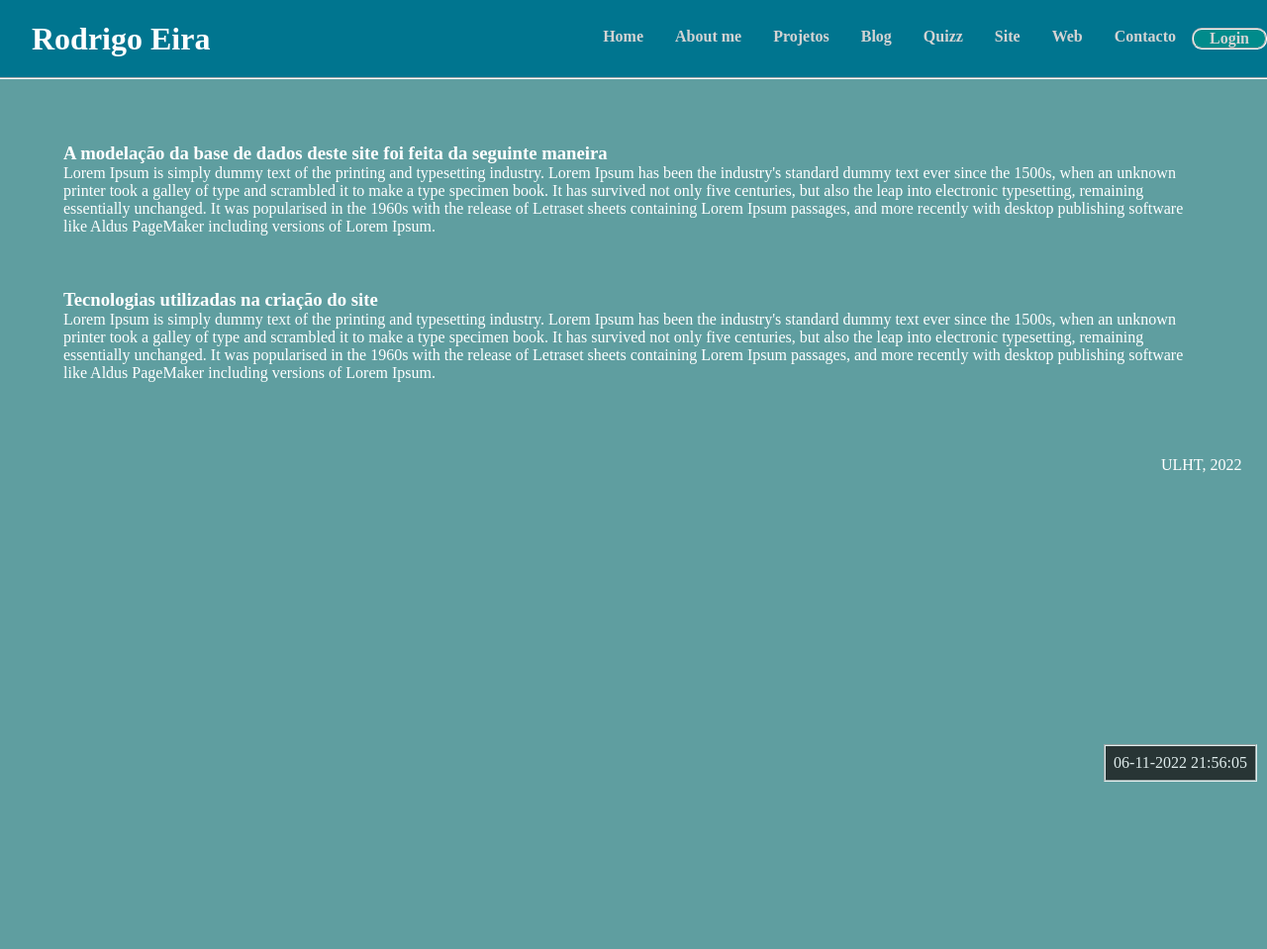
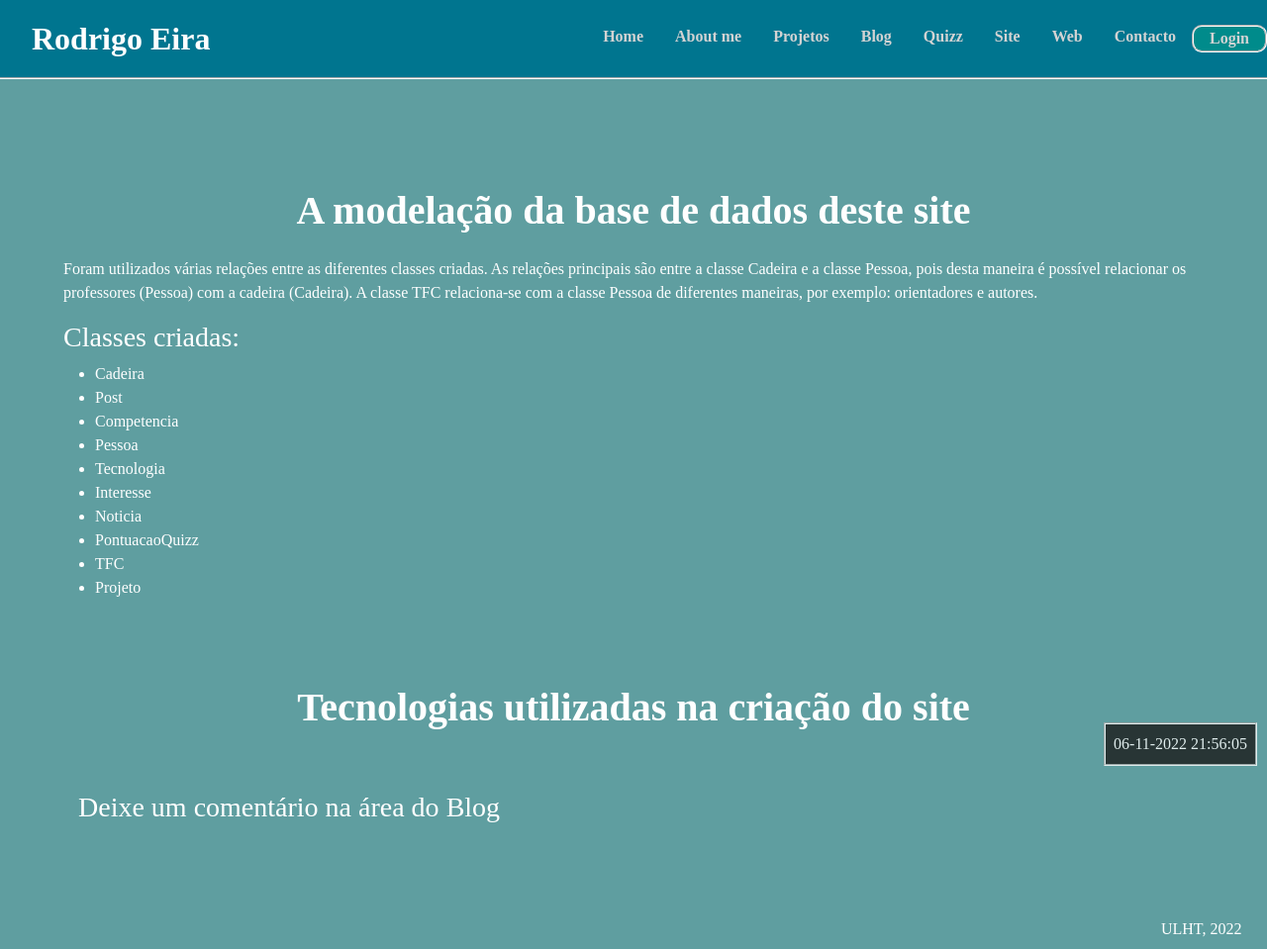
Before and after one commit to Rodrigo-Eira/portfolio, a Django app: page /site in a window 1280 px wide. Shown: the whole page at 99% size. Before the commit the page ends 790 px from the top, so only its background shows below. Run offline with Django 4.2, Linux system fonts and the light colour scheme; data that the repository does not hold is empty; parts of the project's set-up code (start-up, migrations or seed data) failed here and were passed over.

Commit message:
make it better

```diff
--- a/portfolio/static/portfolio/css/home.css
+++ b/portfolio/static/portfolio/css/home.css
@@ -17,6 +17,7 @@
     font-size: 5rem;
     font-family: 'Microsoft Sans Serif', serif;
     color: rgba(255, 255, 255, 0.8);
+    margin-bottom: 30px;
 }
 
 article {
--- a/portfolio/static/portfolio/css/projetos.css
+++ b/portfolio/static/portfolio/css/projetos.css
@@ -105,7 +105,6 @@
 }
 
 
-
 .resumo {
     border-top: 2px solid #fff;
     margin: 20px;
--- a/portfolio/static/portfolio/css/site.css
+++ b/portfolio/static/portfolio/css/site.css
@@ -4,3 +4,39 @@
     font-family: 'Poppins', sans-serif;
     margin: 0;
 }
+
+.tecnologia {
+    margin-bottom: 30px;
+    border: 2px groove #fff;
+    padding: 20px;
+    border-radius: 10px; /* arredonda os cantos */
+    box-shadow: 5px 5px 15px grey;
+    opacity: 88%;
+
+}
+
+.principal {
+    text-align: center;
+    font-weight: 600;
+    margin-top: 30px;
+    padding: 15px;
+
+}
+
+.blog {
+    margin-top: 30px;
+    padding: 15px;
+}
+
+.blog a:hover {
+    color: #bbccdd;
+}
+
+a {
+    color: white;
+    text-decoration: none;
+}
+
+a:hover {
+    color: white;
+}
--- a/portfolio/templates/portfolio/site.html
+++ b/portfolio/templates/portfolio/site.html
@@ -1,22 +1,44 @@
 {% extends 'portfolio/layout.html' %}
 {% load static %}
 {% block main %}
+    <link href="https://cdn.jsdelivr.net/npm/bootstrap@5.2.0-beta1/dist/css/bootstrap.min.css" rel="stylesheet"
+          integrity="sha384-0evHe/X+R7YkIZDRvuzKMRqM+OrBnVFBL6DOitfPri4tjfHxaWutUpFmBp4vmVor" crossorigin="anonymous">
     <link rel="stylesheet" href="{% static 'portfolio/css/site.css' %}">
-    <h3>A modelação da base de dados deste site foi feita da seguinte maneira</h3>
-    <p>Lorem Ipsum is simply dummy text of the printing and typesetting industry. Lorem Ipsum has been the industry's
-        standard dummy text ever since the 1500s, when an unknown printer took a galley of type and scrambled it to make
-        a type specimen book. It has survived not only five centuries, but also the leap into electronic typesetting,
-        remaining essentially unchanged. It was popularised in the 1960s with the release of Letraset sheets containing
-        Lorem Ipsum passages, and more recently with desktop publishing software like Aldus PageMaker including versions
-        of Lorem Ipsum.</p>
+    <h1 class="principal">A modelação da base de dados deste site</h1>
+    <p>Foram utilizados várias relações entre as diferentes classes criadas.
+        As relações principais são entre a classe Cadeira e a classe Pessoa, pois desta maneira
+        é possível relacionar os professores (Pessoa) com a cadeira (Cadeira). A classe TFC
+        relaciona-se com a classe Pessoa de diferentes maneiras, por exemplo: orientadores e autores.</p>
+    </ul>
+    <h3>Classes criadas:</h3>
+    <ul>
+        <li>Cadeira</li>
+        <li>Post</li>
+        <li>Competencia</li>
+        <li>Pessoa</li>
+        <li>Tecnologia</li>
+        <li>Interesse</li>
+        <li>Noticia</li>
+        <li>PontuacaoQuizz</li>
+        <li>TFC</li>
+        <li>Projeto</li>
+    </ul>
     <br>
-    <br>
-    <br>
-    <h3>Tecnologias utilizadas na criação do site</h3>
-    <p>Lorem Ipsum is simply dummy text of the printing and typesetting industry. Lorem Ipsum has been the industry's
-        standard dummy text ever since the 1500s, when an unknown printer took a galley of type and scrambled it to make
-        a type specimen book. It has survived not only five centuries, but also the leap into electronic typesetting,
-        remaining essentially unchanged. It was popularised in the 1960s with the release of Letraset sheets containing
-        Lorem Ipsum passages, and more recently with desktop publishing software like Aldus PageMaker including versions
-        of Lorem Ipsum.</p>
+    <h1 class="principal">Tecnologias utilizadas na criação do site</h1>
+    {% for tecnologia in tecnologias %}
+        {% if tecnologia.nome == "HTML" or tecnologia.nome == "CSS"  or tecnologia.nome == "Python" or tecnologia.nome == "Django"  or tecnologia.nome == "Heroku" or tecnologia.nome == "JavaScript" %}
+            <div class="tecnologia">
+                <h3>{{ tecnologia.nome }} / {{ tecnologia.acronimo }}</h3>
+                <p>Criador:
+                    {% for criador in tecnologia.criadores %}
+                        {{ criador.nome }};
+                    {% endfor %}
+                </p>
+                <p>Ano de criação: {{ tecnologia.ano }}</p>
+                <p>{{ tecnologia.decricao }}</p>
+                <a href="{{ tecnologia.link }}" class="btn btn-success btn-block">Ver mais</a>
+            </div>
+        {% endif %}
+    {% endfor %}
+    <h3 class="blog">Deixe um comentário na área do <a href="{% url 'portfolio:blog' %}">Blog</a></h3>
 {% endblock %}
--- a/portfolio/urls.py
+++ b/portfolio/urls.py
@@ -19,6 +19,9 @@
     path('projetos_novo_projeto', views.projetos_novo_projeto_view, name='projetos_novo_projeto'),
     path('projetos_edita_projeto/<int:projeto_id>', views.projetos_edita_projeto_view, name='projetos_edita_projeto'),
     path('projetos_apaga_projeto/<int:projeto_id>', views.projetos_apaga_projeto_view, name='projetos_apaga_projeto'),
+    path('tfcs_novo_tfc', views.tfcs_novo_tfc_view, name='tfcs_novo_tfc'),
+    path('tfcs_edita_tfc/<int:tfc_id>', views.tfcs_edita_tfc_view, name='tfcs_edita_tfc'),
+    path('tfcs_apaga_tfc/<int:tfc_id>', views.tfcs_apaga_tfc_view, name='tfcs_apaga_tfc'),
     path('quizz', views.quizz_page_view, name='quizz'),
     path('quizz_apaga', views.quiz_apaga, name='quizz_apaga'),
     path('site', views.site_page_view, name='site'),
--- a/portfolio/views.py
+++ b/portfolio/views.py
@@ -17,6 +17,7 @@
 from .models import TFC
 
 from .forms import PostForm
+from .forms import TFCForm
 from .forms import CadeiraForm
 from .forms import ProjetoForm
 from .forms import NoticiaForm
@@ -150,6 +151,38 @@
     Projeto.objects.get(pk=projeto_id).delete()
     return HttpResponseRedirect(reverse('portfolio:projetos'))
 
+@login_required
+def tfcs_novo_tfc_view(request):
+    if request.method == "POST":
+        form = TFCForm(request.POST, request.FILES)
+        if form.is_valid():
+            form.save()
+            return HttpResponseRedirect(reverse('portfolio:projetos'))
+
+    context = {'form': TFCForm()}
+
+    return render(request, 'portfolio/tfcs_novo_tfc.html', context)
+
+
+@login_required
+def tfcs_edita_tfc_view(request, tfc_id):
+    tfc = TFC.objects.get(pk=tfc_id)
+    if request.method == "POST":
+        form = TFCForm(request.POST, request.FILES, instance=tfc)
+        if form.is_valid():
+            form.save()
+            return HttpResponseRedirect(reverse('portfolio:projetos'))
+
+    context = {'form': TFCForm(instance=tfc), 'tfc_id': tfc_id}
+
+    return render(request, 'portfolio/tfcs_edita_tfc.html', context)
+
+
+@login_required
+def tfcs_apaga_tfc_view(request, tfc_id):
+    TFC.objects.get(pk=tfc_id).delete()
+    return HttpResponseRedirect(reverse('portfolio:projetos'))
+
 
 def quizz_page_view(request):
     if request.method == 'POST' and request.POST['nome'] != '':
@@ -188,14 +221,21 @@
 
 
 def site_page_view(request):
-    return render(request, 'portfolio/site.html')
+    elementos = Tecnologia.objects.all()
+
+    for elemento in elementos:
+        elemento.__dict__["criadores"] = list(Pessoa.objects.filter(criador__id=elemento.id))
+
+    context =  {'tecnologias': elementos}
+
+    return render(request, 'portfolio/site.html', context)
 
 
 def web_page_view(request):
     elementos = Tecnologia.objects.all()
 
     for elemento in elementos:
-        elemento.__dict__["criador"] = list(Pessoa.objects.filter(criador__id=elemento.id))
+        elemento.__dict__["criadores"] = list(Pessoa.objects.filter(criador__id=elemento.id))
 
     context = {'tecnologias': elementos,
                'noticias': Noticia.objects.all()}
```
Also changed, not shown: portfolio/forms.py (+9 -1 lines), portfolio/static/portfolio/css/web.css (+17 -0 lines), portfolio/templates/portfolio/home.html (+3 -7 lines), portfolio/templates/portfolio/projetos.html (+12 -1 lines), portfolio/templates/portfolio/tfcs_edita_tfc.html (added, +19 -0 lines), portfolio/templates/portfolio/tfcs_novo_tfc.html (added, +18 -0 lines), portfolio/templates/portfolio/web.html (+22 -5 lines), portfolio/migrations/0001_initial.py (added), portfolio/migrations/__init__.py (added), portfolio/static/portfolio/css/blog.css (line endings or trailing spaces).
